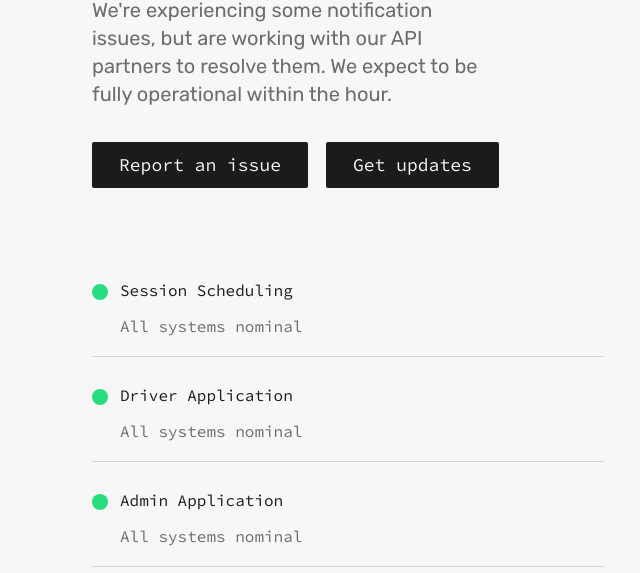
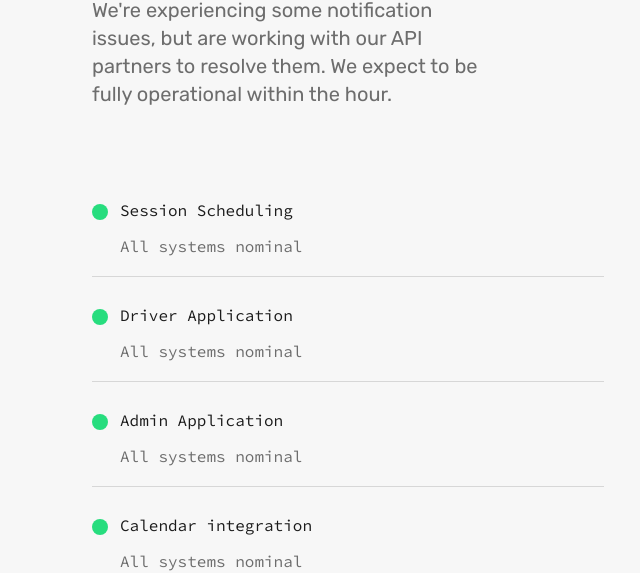
Before and after one commit to evaline-inc/evaline-status, a website: page index.html in a window 1280 px wide. Shown: the part 232-805 px from the top of the page, without its empty margins (292-932 px from the left). Drawn offline with Linux system fonts and the light colour scheme.

Commit message:
Removes button row

```diff
--- a/index.html
+++ b/index.html
@@ -34,7 +34,7 @@
   <header>
     <h1 class='evaline happy' id='mainStatus'></h1>
     <p id='mainStatusMessage'></p>
-    <div class='button-row'>
+    <!-- <div class='button-row'>
       <a class='button' title='Report an issue' href='#'>
         Report an issue
       </a>
@@ -42,6 +42,7 @@
       <a class='button' title='Get updates' href='#'>
         Get updates
       </a>
+    </div> -->
   </header>
   <section id='services'>
     <div id='scheduler'>
```
